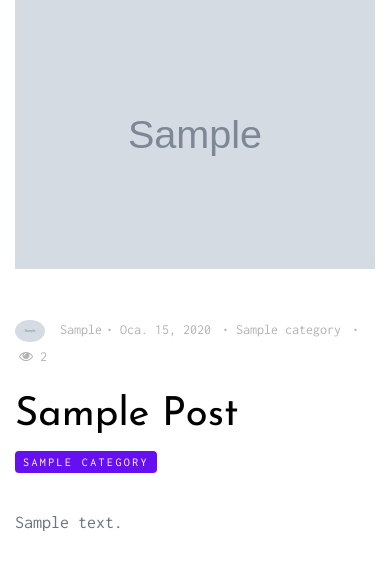
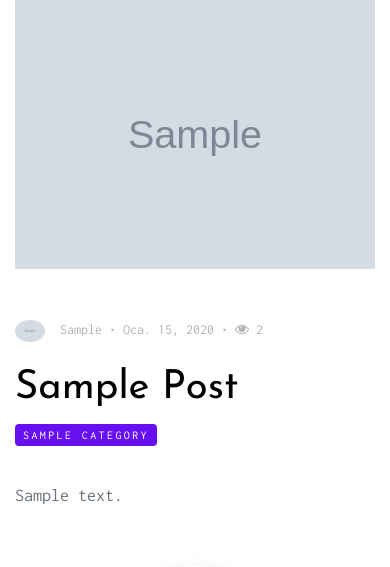
Before and after one commit to gabrielsecretdev/blog-django, a Django app: a page that uses templates/post_detail.html in a window 390 px wide. Shown: the part 289-856 px from the top of the page. Run offline with Django 3.2, Linux system fonts and the light colour scheme; tables that the repository leaves empty hold one stand-in row (values such as "Sample post"); grey boxes marked "Sample" are stand-in pictures; some libraries are stand-ins or nearby versions.

Commit message:
Upload Files

```diff
--- a/templates/author_detail.html
+++ b/templates/author_detail.html
@@ -54,7 +54,7 @@
                             <img class="imgyek" style="height: 210px; width: 100%" src="{{ post.image.url }}" alt="Image placeholder">
                             <div class="blog-content-body">
                                 <div class="post-meta">
-                                    <span class="author mr-1"><img src="{{ post.author.userdetail.image.url }}" alt="Colorlib"> {{ post.author.username | title }} &bullet; </span>
+                                    <span class="author"><img src="{{ post.author.userdetail.image.url }}" alt="Colorlib"> {{ post.author.username | title }} &bullet; </span>
                                     <span>{{ post.created | date }} &bullet;</span>
                                     <span><span class="fa fa-eye"></span> {{ post.getHitCount }}</span>
                                 </div>
--- a/templates/index.html
+++ b/templates/index.html
@@ -66,7 +66,7 @@
                                 <div class="image element-animate " data-animate-effect="fadeIn" style="background-image: url({{ latestpost.image.url }});"></div>
                                 <span class="text spanyek">
                                     <div class="post-meta ">
-                                        <span class="author mr-1"><img src="{{ latestpost.author.userdetail.image.url }}" alt="Colorlib"> {{ latestpost.author.username | title }} &bullet; </span>
+                                        <span class="author"><img src="{{ latestpost.author.userdetail.image.url }}" alt="Colorlib"> {{ latestpost.author.username | title }} &bullet; </span>
                                         <span>{{ latestpost.created | date }} &bullet;</span>
                                         <span class="catyek">{{ latestpost.category.name }} &bullet;</span>
                                         <span><span class="fa fa-eye"></span> {{ latestpost.getHitCount }}</span>
--- a/templates/post_detail.html
+++ b/templates/post_detail.html
@@ -12,15 +12,21 @@
     <div class="col-md-12 col-lg-8 main-content">
         <img src="{{ post.image.url }}" alt="Image" class="img-fluid mb-5 w-100">
         <div class="post-meta">
-            <span class="author mr-1"><img src="{{ post.author.userdetail.image.url }}" alt="Colorlib" class="mr-2"> {{ post.author.username | title }}</span>&bullet;
-            <span class="mr-1">{{ post.created | date }} </span> &bullet;
-            <span class="mr-1">{{ post.category.name }}</span> &bullet;
-            <span class="ml-1"><span class="fa fa-eye"></span> {{ post.getHitCount }}</span>
+            <span class="author"><img src="{{ post.author.userdetail.image.url }}" alt="Colorlib" class="mr-2"> {{ post.author.username | title }} &bullet; </span>
+            <span>{{ post.created | date }} &bullet;</span>
+            <span class="catyek">{{ post.category.name }}  &bullet;</span>
+            <span><span class="fa fa-eye"></span> {{ post.getHitCount }}</span>
         </div>
         <h1 class="mb-1">{{ post.title | title }}</h1>
         <a class="category mb-3" href="{% url 'posts:posts_by_category' post.category.slug %}">{{ post.category.name }}</a>
 
-
+        <style>
+            @media screen and (max-width: 524px) {
+                .catyek{
+                    display: none !important;
+                }
+            }
+        </style>
 
         <div class="post-content-body mb-5">
             <p>{{ post.content | safe | linebreaks }}</p>
--- a/templates/posts.html
+++ b/templates/posts.html
@@ -32,7 +32,7 @@
                             <img class="imgyek" style="height: 210px; width: 100%" src="{{ post.image.url }}" alt="Image placeholder">
                             <div class="blog-content-body">
                                 <div class="post-meta">
-                                    <span class="author mr-1"><img src="{{ post.author.userdetail.image.url }}" alt="Colorlib"> {{ post.author.username | title }} &bullet; </span>
+                                    <span class="author"><img src="{{ post.author.userdetail.image.url }}" alt="Colorlib"> {{ post.author.username | title }} &bullet; </span>
                                     <span>{{ post.created | date }} &bullet;</span>
                                     <span><span class="fa fa-eye"></span> {{ post.getHitCount }}</span>
                                 </div>
--- a/templates/profile.html
+++ b/templates/profile.html
@@ -67,7 +67,7 @@
                             <a href="{% url 'posts:postDetail' post.category.slug post.id post.slug %}" class="" data-animate-effect="fadeIn">
                                 <div class="blog-content-body">
                                     <div class="post-meta">
-                                        <span class="author mr-1"><img src="{{ post.author.userdetail.image.url }}" alt="Colorlib"> {{ post.author.username | title }} &bullet; </span>
+                                        <span class="author"><img src="{{ post.author.userdetail.image.url }}" alt="Colorlib"> {{ post.author.username | title }} &bullet; </span>
                                         <span>{{ post.created | date }} &bullet;</span>
                                         <span><span class="fa fa-eye"></span> {{ post.getHitCount }}</span>
                                     </div>
```
